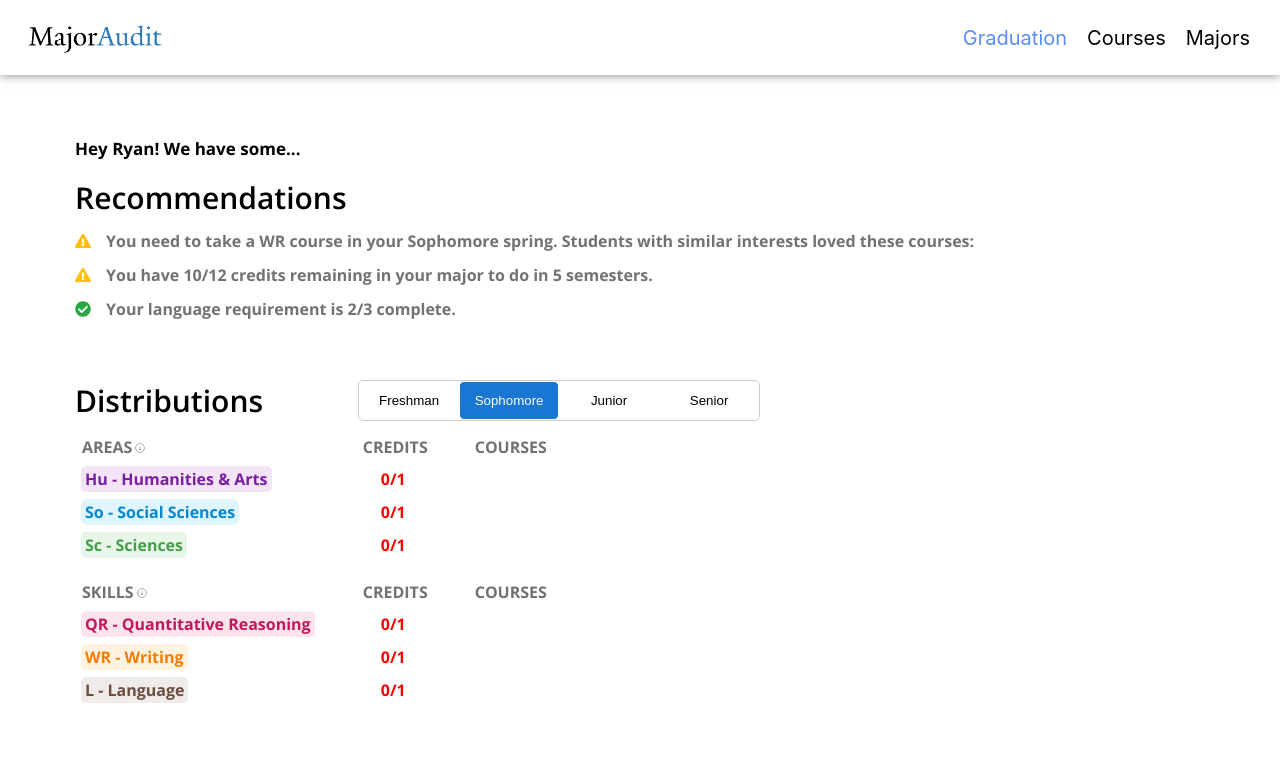
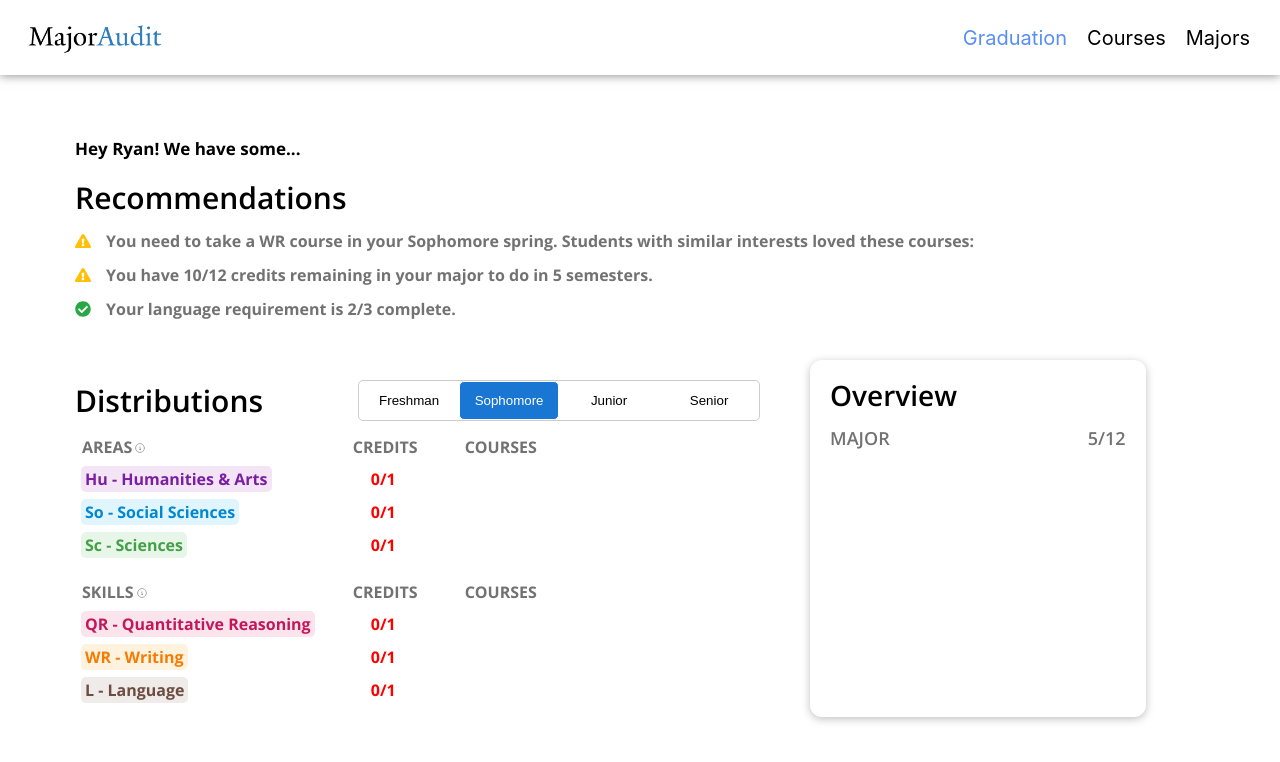
Before and after one commit to YaleComputerSociety/MajorAudit, a Next.js app in the folder frontend/: page /graduation in a window 1280 px wide. Shown: the top 762 px of the page. Built offline with nearby package versions, Linux system fonts and the light colour scheme.

Commit message:
some small updates for graduation page, degree overview section

```diff
--- a/frontend/src/app/graduation/Graduation.module.css
+++ b/frontend/src/app/graduation/Graduation.module.css
@@ -16,6 +16,7 @@
 .row {
     display: flex;
     flex-direction: row;
+    gap: 50px;
 }
 
 .column {
--- /dev/null
+++ b/frontend/src/app/graduation/graduation-distribution/DegreeOverview.module.css
@@ -0,0 +1,41 @@
+@import url('https://fonts.googleapis.com/css2?family=Open+Sans:wght@400;600;700&display=swap');
+
+.reqsContainer {
+    width: 300px;
+    aspect-ratio: 6 / 6.5; /* width : height = 300 : 350 */
+    border-radius: 12px; /* smooth corners */
+    box-shadow: 0 2px 8px rgba(0, 0, 0, 0.25); /* soft shadow */
+    background-color: white; /* optional, but helps shadow stand out */
+    padding: 1rem; /* optional, adds space inside the container */
+    padding-left: 20px;
+}
+
+.column
+{
+    display:flex;
+    flex-direction: column;
+}
+
+.row
+{
+    display:flex;
+    flex-direction: row;
+}
+
+.title_text {
+    font-family: 'Open Sans';
+    font-weight: 550;
+  }
+
+  .text {
+    font-family: 'Open Sans';
+    font-weight:600;
+    color: #727272;
+  }
+
+/* major, distributions, total */
+  .header {
+    display: flex;
+    flex-direction: row;
+    gap: 66%;
+  }
--- /dev/null
+++ b/frontend/src/app/graduation/graduation-distribution/DegreeOverview.tsx
@@ -0,0 +1,60 @@
+
+import React from "react";
+import styles from "./DegreeOverview.module.css";
+
+//import { Degree } from "@/types/type-user";
+// import { StudentCourse } from "../../../commons/types/TypeCourse";
+
+// import ProgramRequirementsBox from "../../Majors/components/ProgramRequirementsBox";
+
+// function DegreeTopshelf(props: { degree: Degree }) {
+//     return(
+//         <div style={{ marginBottom: "10px", fontSize: "16px", fontWeight: "500" }}>
+//             Degree ⚙
+//             <div>
+//                 <div style={{ marginBottom: "16px", fontSize: "26px", fontWeight: "500" }}>
+//                     {props.degree.metadata.degreeType === "BACH_ART" ? (
+//                         <span style={{ fontStyle: "italic" }}>B.A.</span>
+//                     ) : (
+//                         props.degree.metadata.degreeType
+//                     )}
+//                     {props.degree.metadata.name}
+//                 </div>
+//             </div>
+//         </div>
+//     );
+// }
+
+//for major, distributions, total...
+function createHeader(header_name: string, curr_credits: number, total_credits: number) {
+    return(
+        <div className={`${styles.header} ${styles.text}`} style={{fontSize: "18px", paddingTop: "12px"}}>
+            <span>{header_name}</span>
+            <span>{curr_credits}/{total_credits}</span>
+        </div>
+    );
+}
+
+function DegreeOverview(/*props: { degree: Degree }*/){
+
+    // const storedStudentCourses = localStorage.getItem("studentCourses");
+    // let studentCourses: StudentCourse[] = [];
+    // let studentCodes: Set<string> = new Set();
+    // if (storedStudentCourses) {
+    //   studentCourses = JSON.parse(storedStudentCourses) as StudentCourse[];
+    //   studentCodes = new Set(studentCourses.flatMap(studentCourse => studentCourse.course.codes));
+    // }
+
+    return(
+        <div className={styles.reqsContainer}>
+            {/* <DegreeTopshelf degree={props.degree}/>
+            <ProgramRequirementsBox degree={props.degree} studentCodes={studentCodes} studentCourses={studentCourses}/> */}
+            <div className={styles.column}>
+            <span className={styles.title_text} style={{fontSize: "28px"}}>Overview</span>
+            {createHeader("MAJOR", 5, 12)}
+            </div>
+        </div>
+    );
+}
+
+export default DegreeOverview;
--- a/frontend/src/app/graduation/page.tsx
+++ b/frontend/src/app/graduation/page.tsx
@@ -9,6 +9,7 @@ import { StudentSemester } from "@/types/type-user";
 import NavBar from "@/components/navbar/NavBar";
 import GraduationDistribution from "./graduation-distribution/GraduationDistribution";
 import Recommendation from "./recommendation/Recommendation";
+import DegreeOverview from "./graduation-distribution/DegreeOverview";
 
 function Graduation()
 {
@@ -26,11 +27,12 @@ return (
   <div>
     <NavBar/>
     <div className={Style.GraduationPage}>
-      <div className={Style.row}>
         <div className={Style.column} style={{ marginRight: "60px" }}>
           {/* <Recommendations/> */}
           <Recommendation user={user} currYear={currYear}/>
+          <div className={Style.row}>
           <GraduationDistribution currYear={currYear} alterCurrYear={alterCurrYear}/>
+          <DegreeOverview/>
         </div>
       </div>
     </div>
```
